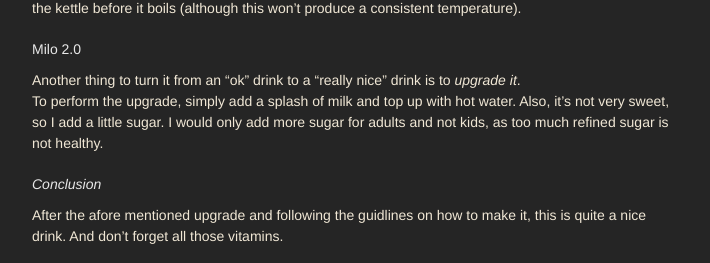
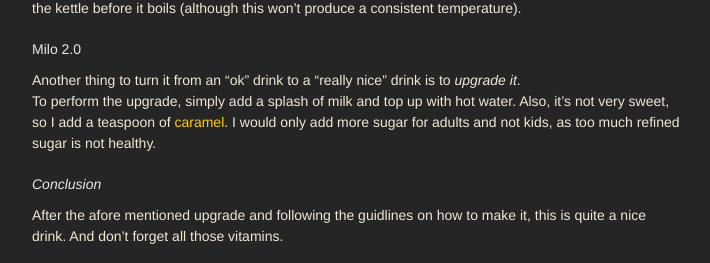
Before and after one commit to martindye/my-site, a Jekyll site: the page built from _posts/2018-12-02-milo.md, in a window 1280 px wide, cut to the strip 382-645 px from the top of the page. Shown: the whole strip, without its empty margins (283-993 px from the left). Built offline with Jekyll 4.4.1, drawn with Linux system fonts in a browser that asks for light colours; some web fonts are replaced; our own code applies the rules of GitHub Pages for plain Markdown files.

```diff
--- a/_posts/2018-12-02-milo.md
+++ b/_posts/2018-12-02-milo.md
@@ -23,7 +23,7 @@ produce a consistent temperature).
 <h4>Milo 2.0</h4>
 Another thing to turn it from an "ok" drink to a "really nice" drink is to *upgrade it*.<br />
 To perform the upgrade, simply add a splash of milk and top up with hot water. Also, it's not very sweet, so
-I add a little sugar. I would only add more sugar for adults and not kids, as too much refined sugar is not healthy.
+I add a teaspoon of [caramel](https://amzn.to/2Q9mEsL). I would only add more sugar for adults and not kids, as too much refined sugar is not healthy.
 
 <h4><em>Conclusion</em></h4>
 After the afore mentioned upgrade and following the guidlines on how to make it, this is quite a nice drink.
```
Also changed, not shown: _posts/2018-12-02-bormiolidessertbowls.md (added, +27 -0 lines), _posts/2018-12-02-tobleronemulti.md (+1 -1 lines).
